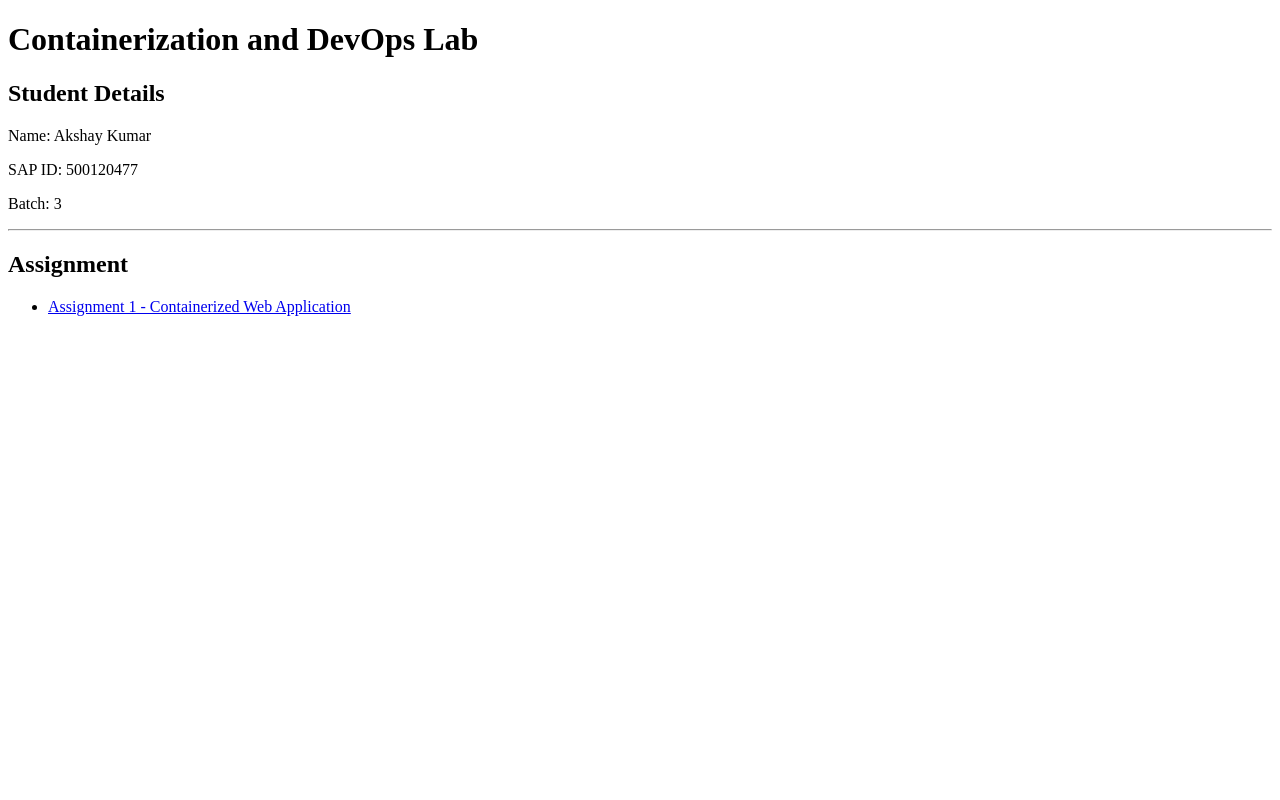
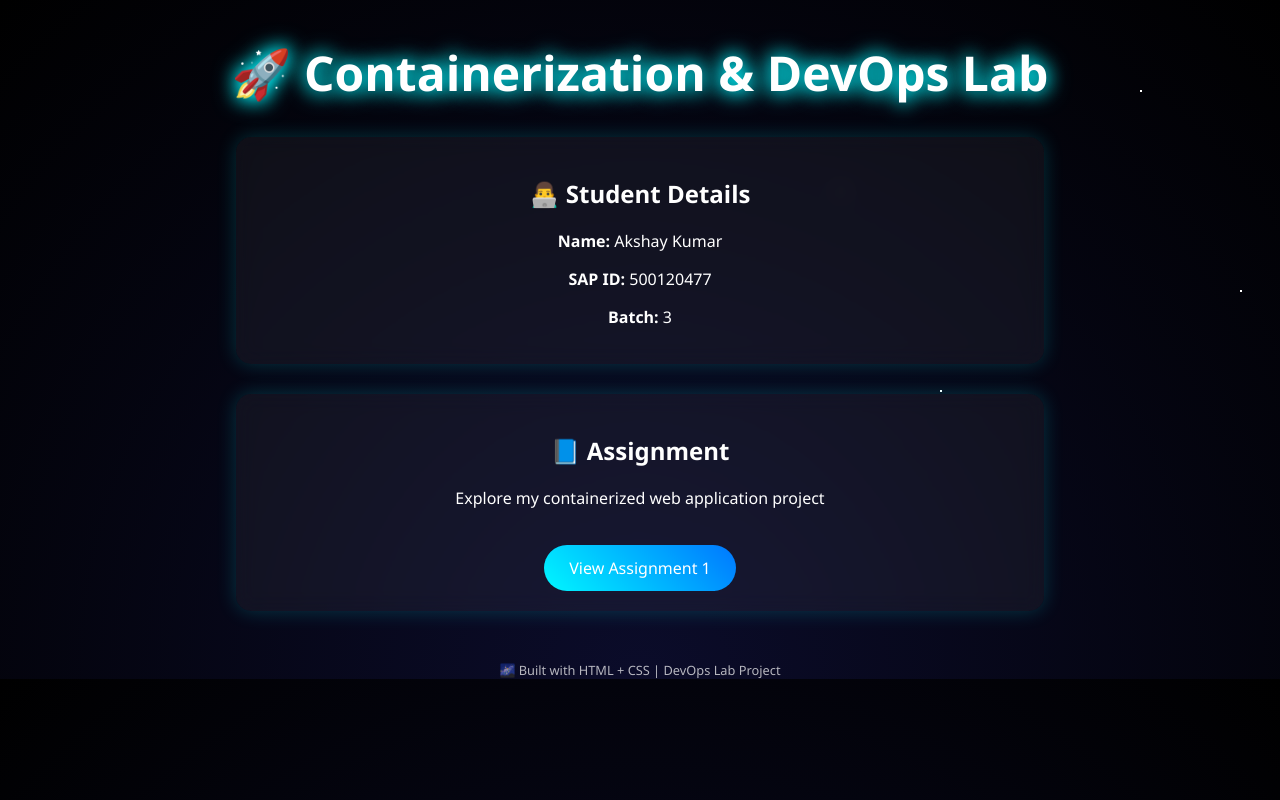
Before and after one commit to Kumaxshay/Containerization_and_DevOps_Lab, a plain HTML site: page index.html in a window 1280 px wide. Drawn offline with Linux system fonts and the light colour scheme.

Commit message:
Update index.html

```diff
--- a/index.html
+++ b/index.html
@@ -1,25 +1,130 @@
 <!DOCTYPE html>
-<html>
+<html lang="en">
 <head>
-    <title>Containerization and DevOps Lab</title>
+<meta charset="UTF-8">
+<title>Containerization and DevOps Lab</title>
+
+<style>
+    /* ===== GLOBAL STYLING ===== */
+    body {
+        margin: 0;
+        font-family: 'Segoe UI', sans-serif;
+        color: white;
+        text-align: center;
+        overflow-x: hidden;
+        background: radial-gradient(circle at bottom, #0b0c2a, #000000);
+    }
+
+    /* ===== STAR BACKGROUND ===== */
+    .stars {
+        position: fixed;
+        width: 100%;
+        height: 100%;
+        background: transparent;
+        z-index: -1;
+    }
+
+    .stars::after {
+        content: "";
+        position: absolute;
+        width: 2px;
+        height: 2px;
+        background: white;
+        box-shadow:
+            100px 200px white, 200px 400px white, 300px 600px white,
+            400px 100px white, 500px 300px white, 600px 500px white,
+            700px 200px white, 800px 400px white, 900px 600px white;
+        animation: moveStars 20s linear infinite;
+    }
+
+    @keyframes moveStars {
+        from { transform: translateY(0); }
+        to { transform: translateY(-1000px); }
+    }
+
+    /* ===== HEADER ===== */
+    h1 {
+        margin-top: 40px;
+        font-size: 3rem;
+        animation: glow 2s infinite alternate;
+    }
+
+    @keyframes glow {
+        from { text-shadow: 0 0 10px #00f7ff; }
+        to { text-shadow: 0 0 20px #00f7ff, 0 0 30px #00f7ff; }
+    }
+
+    /* ===== CARD ===== */
+    .card {
+        margin: 30px auto;
+        padding: 20px;
+        width: 60%;
+        background: rgba(255, 255, 255, 0.05);
+        border-radius: 15px;
+        backdrop-filter: blur(10px);
+        box-shadow: 0 0 20px rgba(0, 247, 255, 0.2);
+        transition: transform 0.3s;
+    }
+
+    .card:hover {
+        transform: scale(1.05);
+    }
+
+    /* ===== BUTTON ===== */
+    .btn {
+        display: inline-block;
+        margin-top: 20px;
+        padding: 12px 25px;
+        font-size: 1rem;
+        color: white;
+        background: linear-gradient(45deg, #00f7ff, #0077ff);
+        border: none;
+        border-radius: 25px;
+        text-decoration: none;
+        transition: 0.3s;
+    }
+
+    .btn:hover {
+        box-shadow: 0 0 15px #00f7ff;
+        transform: scale(1.1);
+    }
+
+    /* ===== FOOTER ===== */
+    footer {
+        margin-top: 50px;
+        font-size: 0.8rem;
+        opacity: 0.7;
+    }
+
+</style>
 </head>
+
 <body>
 
-    <h1>Containerization and DevOps Lab</h1>
+<div class="stars"></div>
 
-    <h2>Student Details</h2>
-    <p>Name: Akshay Kumar</p>
-    <p>SAP ID: 500120477</p>
-    <p>Batch: 3</p>
+<h1>🚀 Containerization & DevOps Lab</h1>
 
-    <hr>
+<div class="card">
+    <h2>👨‍💻 Student Details</h2>
+    <p><b>Name:</b> Akshay Kumar</p>
+    <p><b>SAP ID:</b> 500120477</p>
+    <p><b>Batch:</b> 3</p>
+</div>
 
-    <h2>Assignment</h2>
-    <ul>
-        <li>
-            <a href="https://github.com/Kumaxshay/Containerization_and_DevOps_Lab/tree/main/Assignment%201">Assignment 1 - Containerized Web Application</a>
-        </li>
-    </ul>
+<div class="card">
+    <h2>📘 Assignment</h2>
+    <p>Explore my containerized web application project</p>
+
+    <!-- LINK TO ASSIGNMENT -->
+    <a href="assignment1/index.html" class="btn">
+        View Assignment 1
+    </a>
+</div>
+
+<footer>
+    🌌 Built with HTML + CSS | DevOps Lab Project
+</footer>
 
 </body>
 </html>
```
